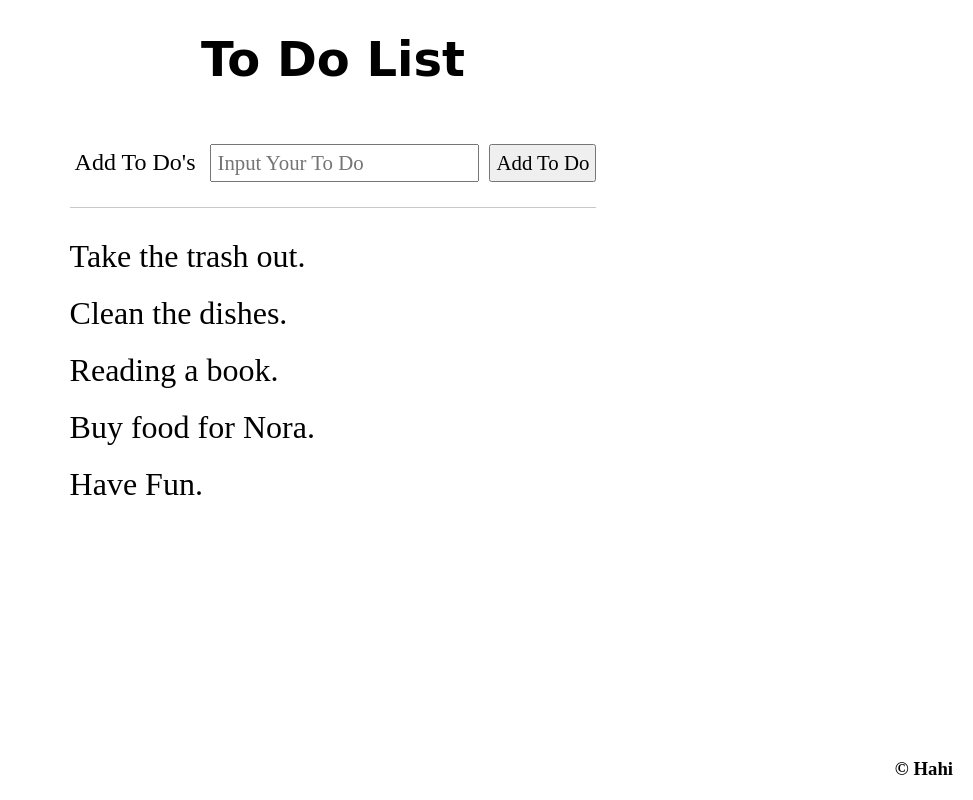
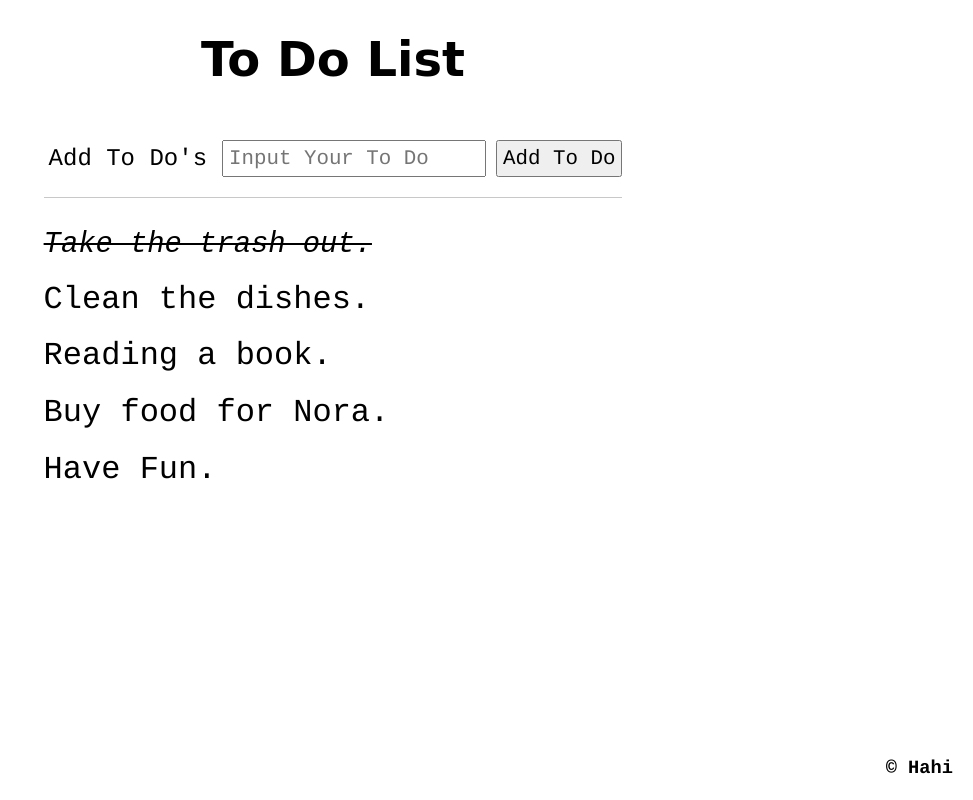
Before and after one commit to Hahiii/to-do-app-vanilla-js, a website: page index.html in a window 1280 px wide. Shown: the whole page, without its empty margins (307-1280 px from the left). Drawn offline with nearby package versions, Linux system fonts and the light colour scheme; files that its build step writes are made by us from their sources; a web font is replaced by a local one.

Commit message:
fixed styles

```diff
--- a/index.html
+++ b/index.html
@@ -17,11 +17,11 @@
       <input type="text" name="todo" placeholder="Input Your To Do">
     <input type="submit" value="Add To Do"></div>
     <ul>
-      <li>Take the trash out.</li>
-      <li>Clean the dishes.</li>
-      <li>Reading a book.</li>
-      <li>Buy food for Nora.</li>
-      <li>Have Fun.</li>
+      <li><p class="done">Take the trash out.</p></li>
+      <li><p>Clean the dishes.</p></li>
+      <li><p>Reading a book.</p></li>
+      <li><p>Buy food for Nora.</p></li>
+      <li><p>Have Fun.</p></li>
     </ul>
   </main>
   <footer>
--- a/sass/index.scss
+++ b/sass/index.scss
@@ -8,6 +8,7 @@
   height: 100vh;
   display: flex;
   flex-direction: column;
+  font-family: Courier, monospace;
 }
 
 header, footer {
@@ -38,7 +39,6 @@ main {
   padding: 20px;
 
   .input-container {
-    flex: .1;
     width: 100%;
     display: flex;
     justify-content: center;
@@ -68,7 +68,6 @@ main {
     li {
       list-style: none;
       font-size: 2rem;
-      flex: .1;
       padding: 10px 0px;
     }
   }
@@ -87,3 +86,10 @@ footer {
   }
 
 }
+
+.done {
+  font-style: italic;
+  text-decoration: line-through;
+  font-family: 'Courier New';
+  font-size: 1.8rem;
+}
```
